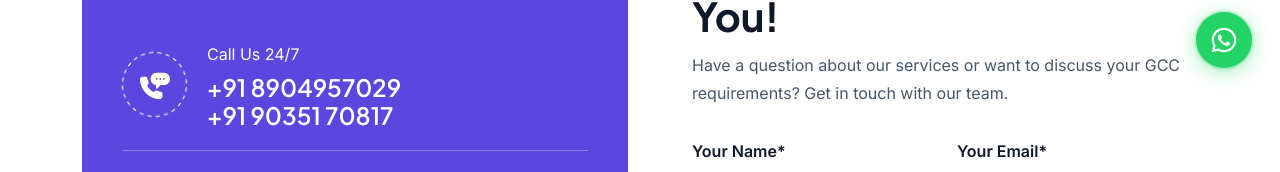
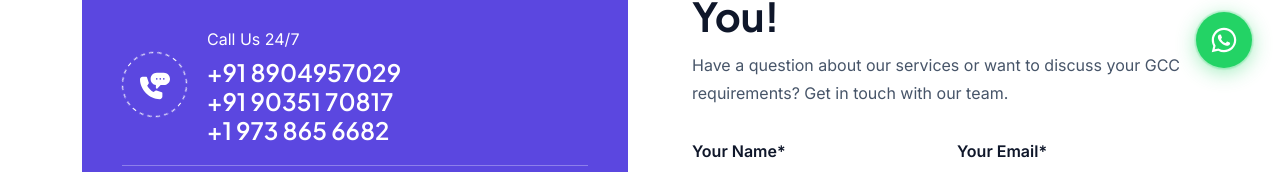
Before and after one commit to PixelAdvant/PixelAdvantWebsite, a React (Vite) app: page /contact in a window 1280 px wide. Shown: the part 704-876 px from the top of the page. Built offline with nearby package versions, Linux system fonts and the light colour scheme; no server answers.

Commit message:
updated leadership page and contact us with map and number

```diff
--- a/src/components/sections/contact/contactAddress.tsx
+++ b/src/components/sections/contact/contactAddress.tsx
@@ -16,7 +16,8 @@ const ContactAddress = () => {
                         <p>Call Us 24/7</p>
                         <h3>
                             <Link to="tel:+918904957029">+91 8904957029</Link><br/>
-                            <Link to="tel:+919035170817">+91 90351 70817</Link>
+                            <Link to="tel:+919035170817">+91 90351 70817</Link><br/>
+                            <Link to="tel:+19738656682">+1 973 865 6682</Link>
                         </h3>
                     </div>
                 </div>
```
